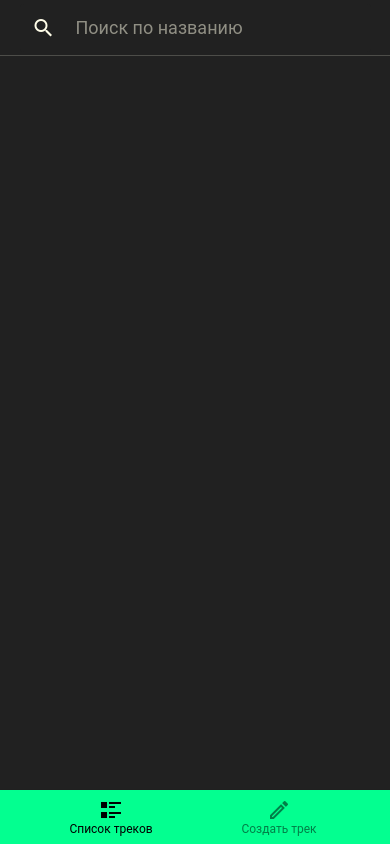
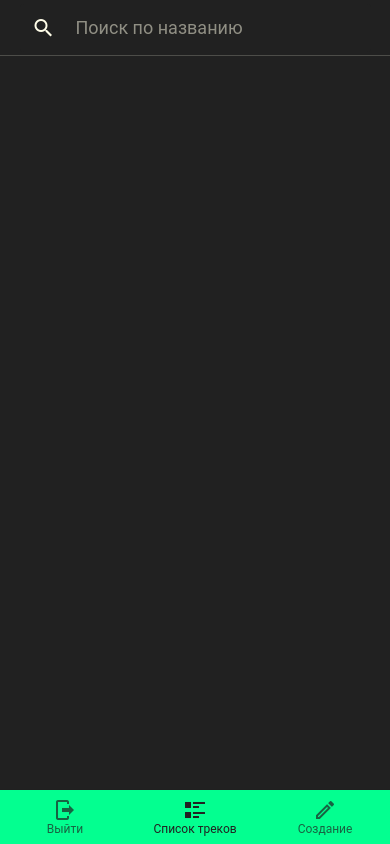
Before and after one commit to shlyapos/TrackTor, a React Native app in the folder mobile/: screen / in a window 390 px wide. Built offline with nearby package versions, Linux system fonts and the light colour scheme.

Commit message:
Setuped navigation

```diff
--- a/mobile/src/App.tsx
+++ b/mobile/src/App.tsx
@@ -1,35 +1,23 @@
 import * as React from 'react';
 import { StatusBar } from 'react-native';
-import { BottomNavigation } from 'react-native-paper';
-import TrackList from './pages/TrackList';
-import TrackCreate from './pages/TrackCreate';
+import { NavigationContainer } from '@react-navigation/native';
+import RootStackNavigator from './stack/RootStackNavigator';
 
 import styles from './AppStyle';
 
-const App = () => {
-  const [index, setIndex] = React.useState(0);
-  const [routes] = React.useState([
-    { key: 'list', title: 'Список треков', icon: 'format-list-text' },
-    { key: 'create', title: 'Создать трек', icon: 'pencil-outline' },
-  ]);
-
-  const renderScene = BottomNavigation.SceneMap({
-    list: TrackList,
-    create: TrackCreate,
-  });
-
+const AppPage = () => {
   return (
-    <React.Fragment>
+    <NavigationContainer
+      theme={{
+        colors: {
+          background: styles.navigation.backgroundColor,
+        },
+      }}
+    >
       <StatusBar backgroundColor={styles.statusBar.backgroundColor} />
-
-      <BottomNavigation
-        barStyle={styles.navigation}
-        navigationState={{ index, routes }}
-        onIndexChange={setIndex}
-        renderScene={renderScene}
-      />
-    </React.Fragment>
+      <RootStackNavigator />
+    </NavigationContainer>
   );
 };
 
-export default App;
+export default AppPage;
--- a/mobile/src/AppStyle.ts
+++ b/mobile/src/AppStyle.ts
@@ -4,7 +4,7 @@ import Colors from './styles/colors';
 
 const styles = StyleSheet.create({
   navigation: {
-    backgroundColor: Colors.colorAccent,
+    backgroundColor: Colors.colorBackground,
   },
   statusBar: {
     backgroundColor: Colors.colorBackground,
```
